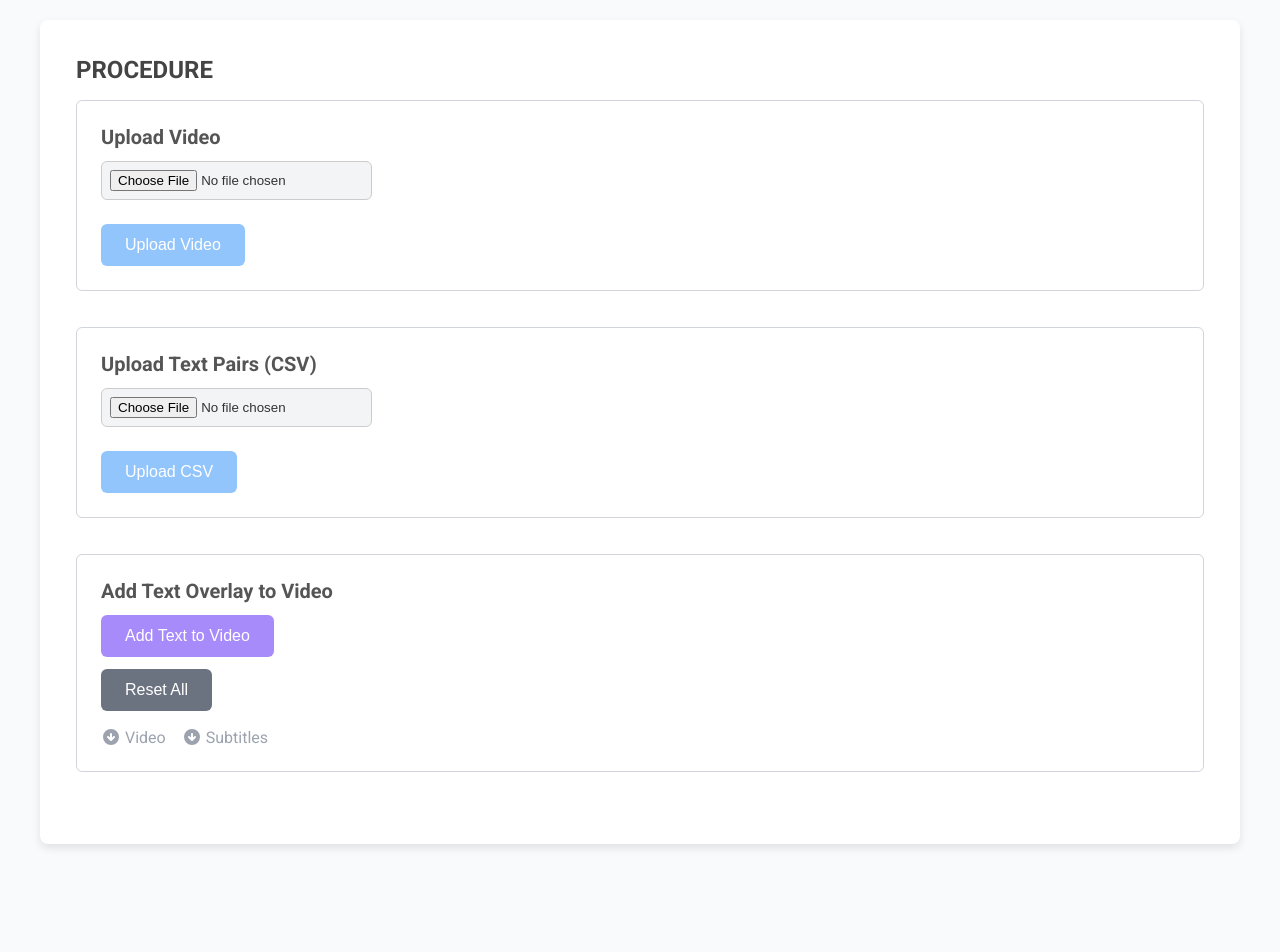
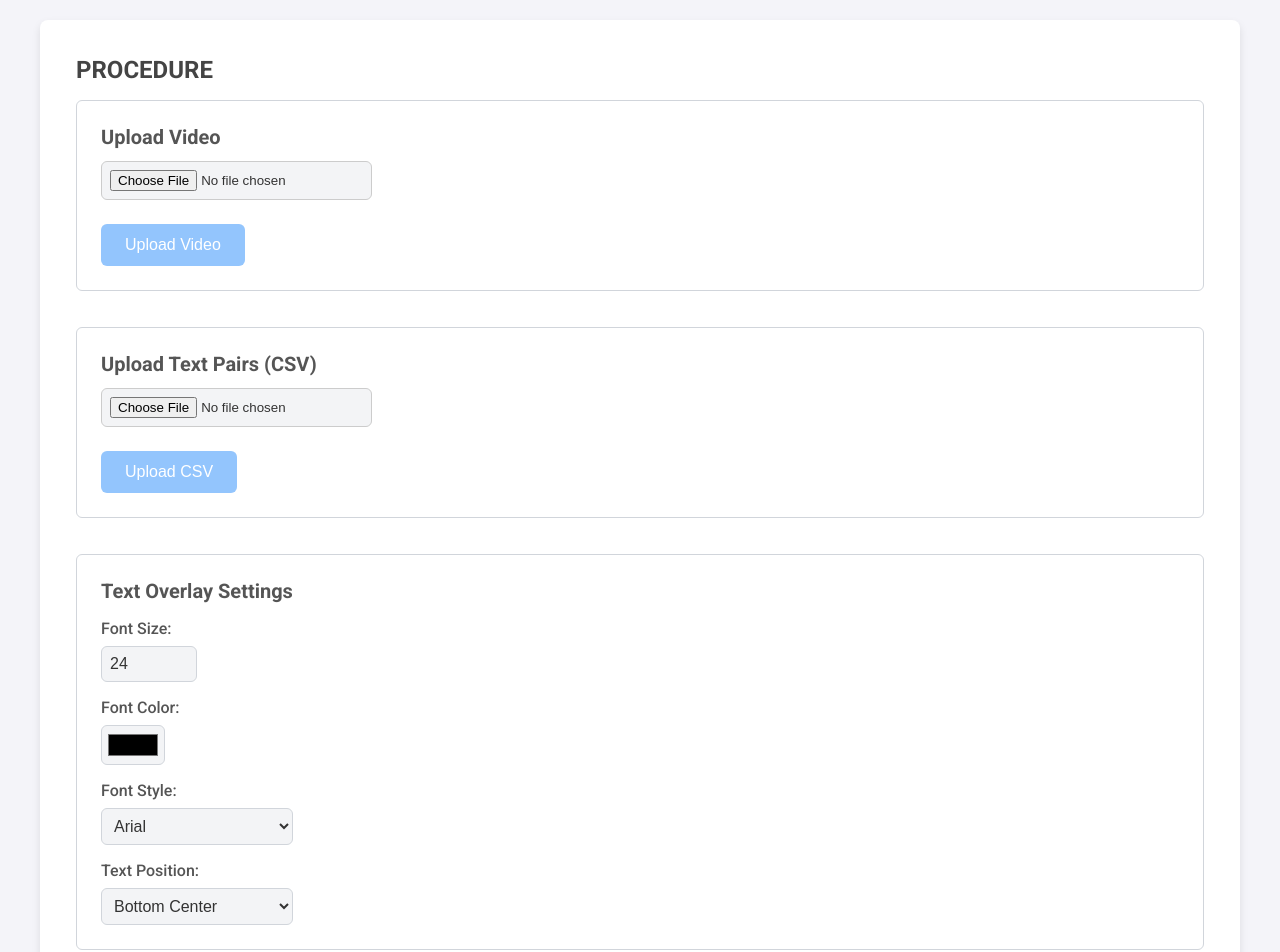
Before and after one commit to tfHasi/OverlayOasis, a React (Vite) app in the folder frontend/frontend/: page /dashboard in a window 1280 px wide. Shown: the top 952 px of the page. Before the commit the page ends 864 px from the top, so only its background shows below. Built offline with nearby package versions, Linux system fonts and the light colour scheme.

Commit message:
added input setting for text overlay

```diff
--- a/frontend/frontend/src/components/Dashboard.css
+++ b/frontend/frontend/src/components/Dashboard.css
@@ -1,25 +1,3 @@
-/* Import Google Font - Roboto */
-@import url('https://fonts.googleapis.com/css2?family=Roboto:wght@400;500;700&display=swap');
-
-/* Apply Roboto font globally */
-body {
-  font-family: 'Roboto', sans-serif;
-  margin: 0;
-  padding: 0;
-  box-sizing: border-box;
-  background-color: #f9fafb;
-  color: #333;
-}
-
-/* Basic reset for some elements */
-*,
-*::before,
-*::after {
-  box-sizing: inherit;
-  margin: 0;
-  padding: 0;
-}
-
 /* Container styling */
 .dashboard-container {
   max-width: 1200px;
@@ -32,10 +10,10 @@ body {
 
 /* Title styling */
 .dashboard-title {
-  font-size: 1.5rem;
+  font-size: 1.5rem; /* 24px */
   font-weight: bold;
   color: #444;
-  margin-bottom: 1rem;
+  margin-bottom: 1rem; /* 16px */
 }
 
 /* Section container styling */
@@ -43,12 +21,12 @@ body {
   margin-bottom: 2.25rem; /* 36px */
   padding: 1.5rem; /* 24px */
   border: 1px solid #d1d5db;
-  border-radius: 0.375rem;
+  border-radius: 0.375rem; /* 6px */
 }
 
 /* Section title styling */
 .section-title {
-  font-size: 1.25rem;
+  font-size: 1.25rem; /* 20px */
   font-weight: 600; /* Semibold */
   color: #555;
   margin-bottom: 0.75rem; /* 12px */
@@ -69,7 +47,7 @@ body {
   flex-grow: 1;
   padding: 0.5rem; /* 8px */
   border: 1px solid #ccc;
-  border-radius: 0.375rem;
+  border-radius: 0.375rem; /* 6px */
   background-color: #f3f4f6;
   color: #333;
 }
@@ -80,9 +58,9 @@ body {
 .reset-button {
   padding: 0.75rem 1.5rem; /* 12px 24px */
   border: none;
-  border-radius: 0.375rem;
+  border-radius: 0.375rem; /* 6px */
   color: white;
-  font-size: 1rem;
+  font-size: 1rem; /* 16px */
   cursor: pointer;
   transition: background-color 0.3s ease;
 }
@@ -122,12 +100,12 @@ body {
 /* Success and error message styling */
 .success-message,
 .error-message {
-  padding: 1rem;
-  border-radius: 0.375rem;
+  padding: 1rem; /* 16px */
+  border-radius: 0.375rem; /* 6px */
   display: flex;
   justify-content: space-between;
   align-items: center;
-  margin-bottom: 1rem;
+  margin-bottom: 1rem; /* 16px */
 }
 
 .success-message {
@@ -149,9 +127,9 @@ body {
 
 /* Status container styling */
 .status-container {
-  margin-top: 1rem;
+  margin-top: 1rem; /* 16px */
   display: flex;
-  gap: 1rem;
+  gap: 1rem; /* 16px */
 }
 
 .status-item {
@@ -168,9 +146,9 @@ body {
 }
 
 .status-icon {
-  width: 1.25rem;
-  height: 1.25rem;
-  margin-right: 0.25rem;
+  width: 1.25rem; /* 20px */
+  height: 1.25rem; /* 20px */
+  margin-right: 0.25rem; /* 4px */
 }
 
 /* CSV preview styling */
@@ -182,7 +160,7 @@ body {
   margin-top: 0.75rem; /* 12px */
   border: 1px solid #d1d5db;
   padding: 0.75rem; /* 12px */
-  max-height: 8rem;
+  max-height: 8rem; /* 128px */
   overflow-y: auto;
 }
 
@@ -191,7 +169,7 @@ body {
 }
 
 .preview-list {
-  font-size: 0.875rem;
+  font-size: 0.875rem; /* 14px */
 }
 
 .preview-item {
@@ -210,3 +188,59 @@ body {
   color: #10b981;
   margin-top: 0.75rem; /* 12px */
 }
+
+/* Settings container styling */
+.settings-container {
+  display: flex;
+  flex-direction: column;
+  gap: 1rem; /* 16px */
+  margin-top: 1rem; /* 16px */
+}
+
+.input-group {
+  display: flex;
+  flex-direction: column;
+  gap: 0.5rem; /* 8px */
+}
+
+.input-group label {
+  font-weight: 500; /* Medium */
+  color: #555;
+}
+
+.input-group input,
+.input-group select {
+  padding: 0.5rem; /* 8px */
+  border: 1px solid #d1d5db;
+  border-radius: 0.375rem; /* 6px */
+  background-color: #f3f4f6;
+  color: #333;
+  font-size: 1rem; /* 16px */
+}
+
+.input-group input[type="color"] {
+  padding: 0.25rem; /* 4px */
+  width: 4rem; /* 64px */
+  height: 2.5rem; /* 40px */
+  cursor: pointer;
+}
+
+.input-group input[type="number"] {
+  width: 6rem; /* 96px */
+}
+
+.input-group select {
+  width: 100%;
+  max-width: 12rem; /* 192px */
+}
+
+@media (max-width: 768px) {
+  .settings-container {
+    gap: 0.75rem; /* 12px */
+  }
+
+  .input-group input,
+  .input-group select {
+    width: 100%;
+  }
+}
--- a/frontend/frontend/src/components/Dashboard.tsx
+++ b/frontend/frontend/src/components/Dashboard.tsx
@@ -26,6 +26,10 @@ const Dashboard: React.FC = () => {
   const [loading, setLoading] = useState<boolean>(false);
   const [error, setError] = useState<string | null>(null);
   const [successMessage, setSuccessMessage] = useState<string | null>(null);
+  const [fontSize, setFontSize] = useState<number>(24);
+  const [fontColor, setFontColor] = useState<string>("white");
+  const [fontStyle, setFontStyle] = useState<string>("Arial");
+  const [textPosition, setTextPosition] = useState<string>("bottom-center");
 
   // Load saved data from localStorage on component mount
   useEffect(() => {
@@ -166,7 +170,14 @@ const Dashboard: React.FC = () => {
       setLoading(true);
       setError(null);
 
-      const response = await addTextOverlay(originalPath, textPairs);
+      const response = await addTextOverlay(
+        originalPath,
+        textPairs,
+        fontSize,
+        fontColor,
+        fontStyle,
+        textPosition
+      );
 
       if (!response || typeof response !== 'object') {
         throw new Error("Invalid response from server");
@@ -279,6 +290,72 @@ const Dashboard: React.FC = () => {
         )}
       </div>
 
+      <div className="section-container">
+        <h3 className="section-title">Text Overlay Settings</h3>
+        <div className="settings-container">
+          {/* Font Size */}
+          <div className="input-group">
+            <label htmlFor="fontSize">Font Size:</label>
+            <input
+            type="number"
+            id="fontSize"
+            value={fontSize}
+            onChange={(e) => setFontSize(Number(e.target.value))}
+            min="10"
+            max="72"
+            className="input-field"
+            />
+            </div>
+
+    {/* Font Color */}
+    <div className="input-group">
+      <label htmlFor="fontColor">Font Color:</label>
+      <input
+        type="color"
+        id="fontColor"
+        value={fontColor}
+        onChange={(e) => setFontColor(e.target.value)}
+        className="input-field"
+      />
+    </div>
+
+    {/* Font Style */}
+    <div className="input-group">
+      <label htmlFor="fontStyle">Font Style:</label>
+      <select
+        id="fontStyle"
+        value={fontStyle}
+        onChange={(e) => setFontStyle(e.target.value)}
+        className="input-field"
+      >
+        <option value="Arial">Arial</option>
+        <option value="Times New Roman">Times New Roman</option>
+        <option value="Courier New">Courier New</option>
+        <option value="Verdana">Verdana</option>
+      </select>
+    </div>
+
+    {/* Text Position */}
+    <div className="input-group">
+      <label htmlFor="textPosition">Text Position:</label>
+      <select
+        id="textPosition"
+        value={textPosition}
+        onChange={(e) => setTextPosition(e.target.value)}
+        className="input-field"
+      >
+        <option value="top-left">Top Left</option>
+        <option value="top-center">Top Center</option>
+        <option value="top-right">Top Right</option>
+        <option value="bottom-left">Bottom Left</option>
+        <option value="bottom-center">Bottom Center</option>
+        <option value="bottom-right">Bottom Right</option>
+        <option value="center">Center</option>
+      </select>
+    </div>
+  </div>
+</div>
+
       {/* Process Video */}
       <div className="section-container">
         <h3 className="section-title">Add Text Overlay to Video</h3>
```
